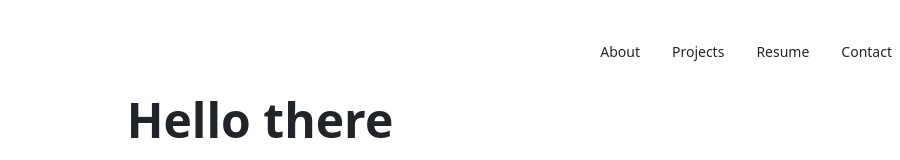
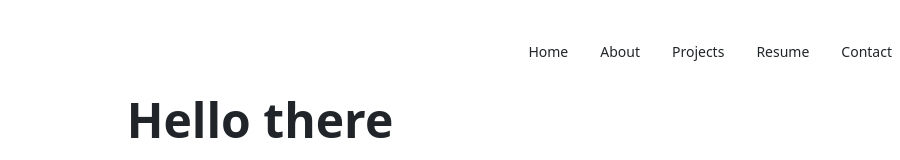
Before and after one commit to TJGit11/React-Portfolio, a React (Create React App) app: page / in a window 1280 px wide. Shown: the top 160 px of the page, without its empty margins (380-1280 px from the left). Built offline with nearby package versions, Linux system fonts and the light colour scheme.

Commit message:
removed line that rendered Home nav option invisible

```diff
--- a/src/components/NavTabs.js
+++ b/src/components/NavTabs.js
@@ -16,7 +16,11 @@ function NavTabs({ currentPage, handlePageChange }) {
       </Navbar.Brand>
       <Navbar.Toggle />
       <Navbar.Collapse>
-        <Navbar.Link active href="#">
+        <Navbar.Link
+          href="#home"
+          onClick={() => handlePageChange("Home")}
+          className={currentPage === "Home" ? "nav-link active" : "nav-link"}
+        >
           Home
         </Navbar.Link>
         <Navbar.Link
```
